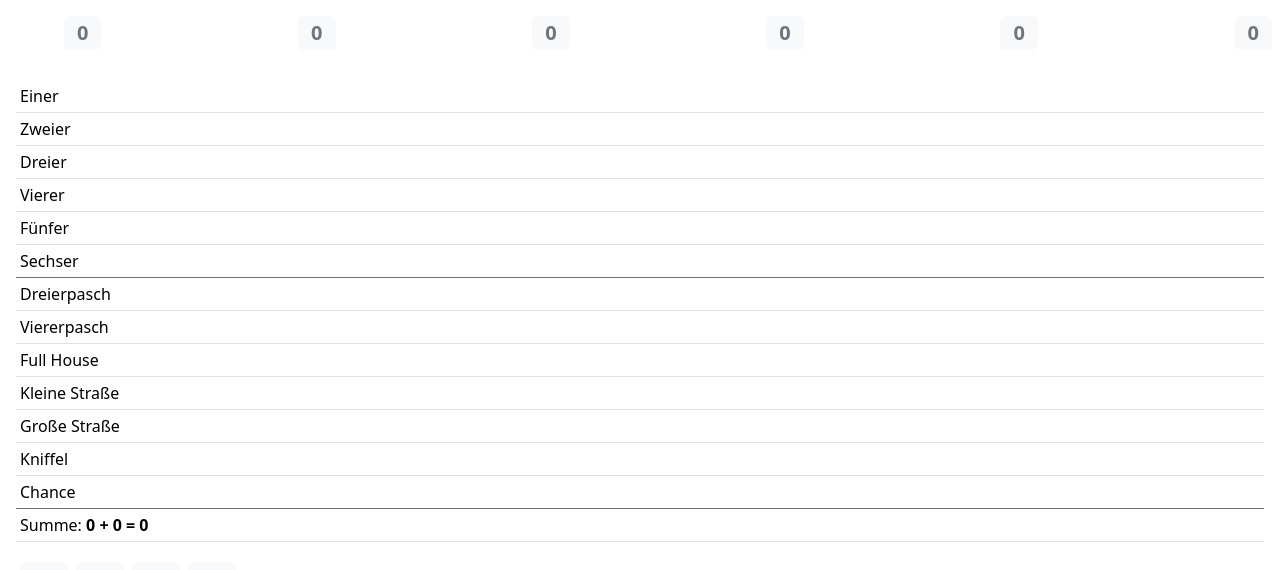
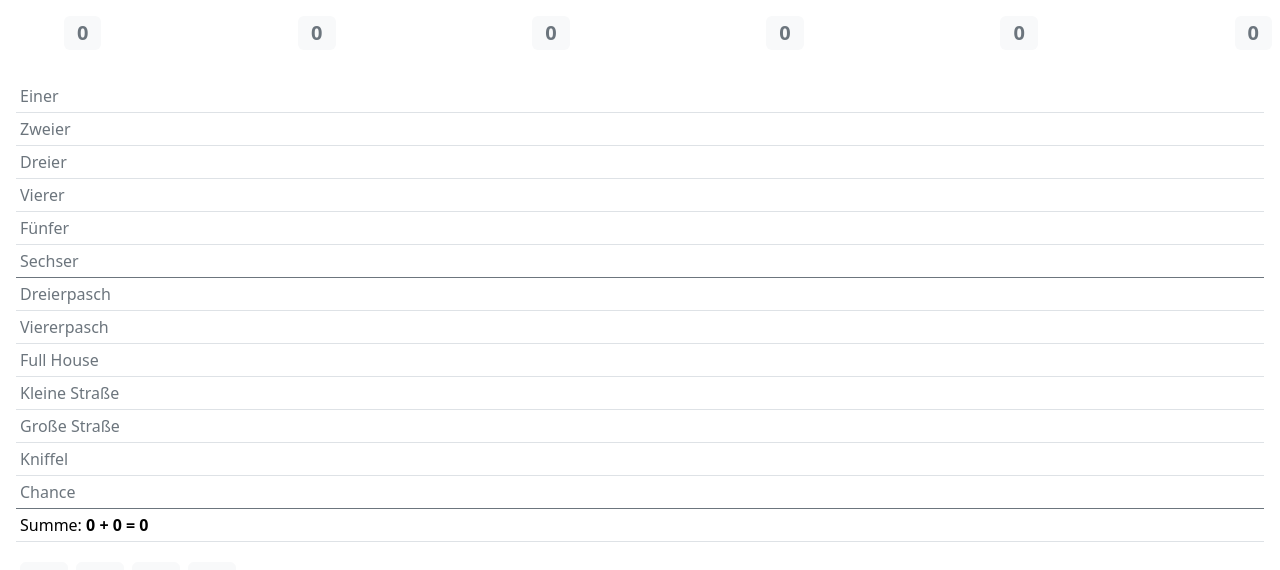
Before and after one commit to hansmaulwurf23/yorinde, a Vue app: page / in a window 1280 px wide. Shown: the top 570 px of the page. Built offline with nearby package versions, Linux system fonts and the light colour scheme; some icons are missing.

Commit message:
clicking the row not the column

```diff
--- a/src/components/TheScoreCard.vue
+++ b/src/components/TheScoreCard.vue
@@ -9,8 +9,9 @@ const store = useBoardStore()
   <div class="m-3">
     <table class="table table-sm">
       <tbody>
-      <tr v-for="(v, i) in store.points" :class="{'border-secondary': [5, 12].includes(i)}">
-        <td @click="store.setPoints(i)" :class="{'text-secondary': store.points[i] !== undefined}">
+      <tr v-for="(v, i) in store.points" @click="store.setPoints(i)" @contextmenu="store.setPoints(i, true)"
+          :class="{'border-secondary': [5, 12].includes(i)}">
+        <td :class="{'text-secondary': store.points[i] !== null}">
           {{ labels[store.currentLocale].board[i] }}
         </td>
         <td class="text-end fw-bold">{{ v }}</td>
```
